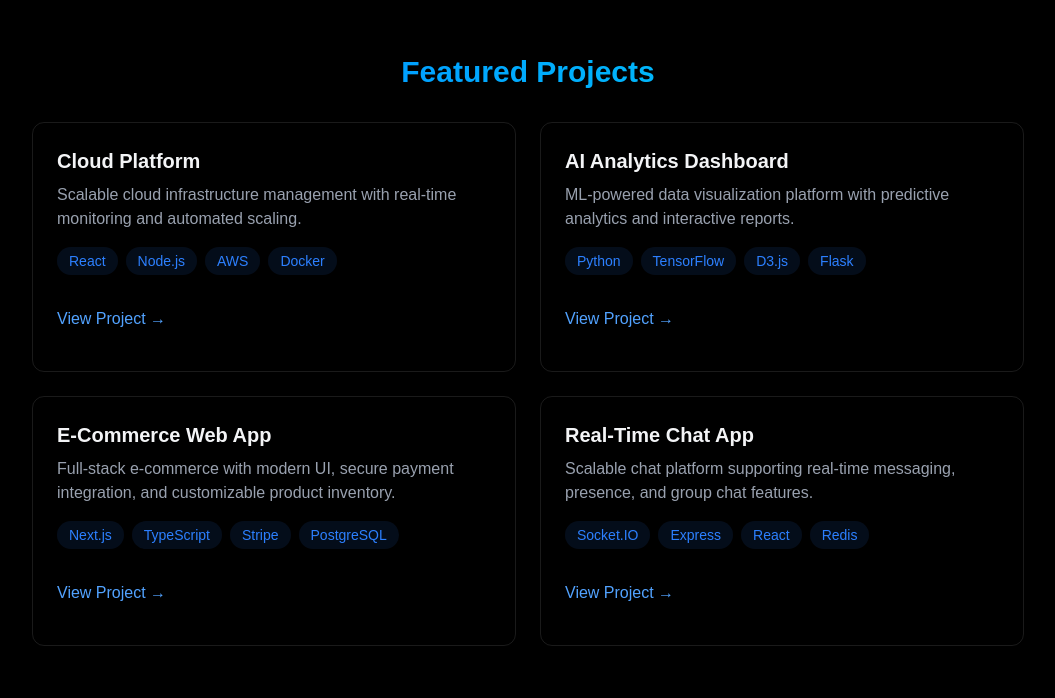
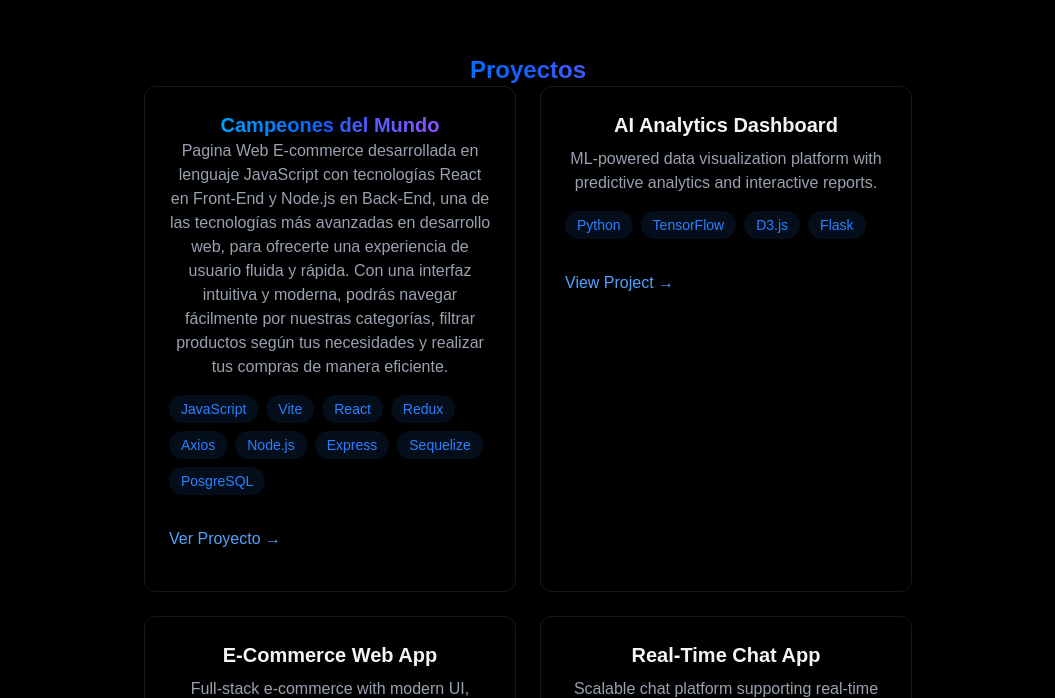
Before and after one commit to NeumanGallardo/NeumanDev, a React (Vite) app: page / in a window 1280 px wide. Shown: the part 1682-2380 px from the top of the page, without its empty margins (112-1167 px from the left). Built offline with nearby package versions, Linux system fonts and the light colour scheme.

Commit message:
projects1

```diff
--- a/src/components/MobileMenu.jsx
+++ b/src/components/MobileMenu.jsx
@@ -21,10 +21,9 @@ export const MobileMenu = ({ menuOpen, setMenuOpen }) => {
   };
 
   return (
-    <div
-      className={`fixed top-0 left-0 w-full bg-[rgba(10,10,10,0.8)] z-40 flex flex-col items-center justify-center
+    <div className={`fixed top-0 left-0 w-full bg-[rgba(10,10,10,0.8)] z-40 flex flex-col items-center justify-center
         transition-all duration-300 ease-in-out
-        ${menuOpen ? "h-screen opacity-100 pointer-events-auto" : "h-0 opacity-0 pointer-events-none"}
+        ${menuOpen ? "h-screen opacity-100 pointer-events-auto" : " h-0 opacity-0 pointer-events-none"}
       `}
     >
       {/* Botón de cierre */}
--- a/src/components/sections/Projects.jsx
+++ b/src/components/sections/Projects.jsx
@@ -7,20 +7,24 @@ export const Projects = () => {
       className="min-h-screen flex items-center justify-center py-20"
     >
       <RevealOnScroll>
-        <div className="max-w-5xl mx-auto px-4">
-          <h2 className="text-3xl font-bold mb-8 bg-gradient-to-r from-blue-500 to-cyan-400 bg-clip-text text-transparent text-center">
-            {" "}
-            Featured Projects
+        <div className="px-4 max-w-5xl mx-autow-full min-w-[300px] md:w-[800px] sm:w-2/3 p-6 text-center ">
+          <h2 className="text-2xl font-bold text-transparent bg-clip-text bg-gradient-to-r from-sky-400 via-blue-600 to-purple-500">
+          {" "}
+            Proyectos
           </h2>
           <div className="grid grid-cols-1 md:grid-cols-2 gap-6">
             <div className="p-6 rounded-xl border border-white/10 hover:-translate-y-1 hover:border-blue-500/30 hover:shadow-[0_2px_8px_rgba(59,130,246,0.2)] transition">
-              <h3 className="text-xl font-bold mb-2"> Cloud Platform</h3>
+              <h3 className="text-xl font-bold text-transparent bg-clip-text bg-gradient-to-r from-sky-400 via-blue-600 to-purple-500"> Campeones del Mundo</h3>
               <p className="text-gray-400 mb-4">
-                Scalable cloud infrastructure management with real-time
-                monitoring and automated scaling.
+              Pagina Web E-commerce desarrollada en lenguaje JavaScript con tecnologías
+              React en Front-End y Node.js en Back-End, una de las tecnologías más avanzadas
+              en desarrollo web, para ofrecerte una experiencia de usuario fluida y rápida.
+              Con una interfaz intuitiva y moderna, podrás navegar fácilmente por nuestras
+              categorías, filtrar productos según tus necesidades y realizar tus compras de
+              manera eficiente.
               </p>
               <div className="flex flex-wrap gap-2 mb-4">
-                {["React", "Node.js", "AWS", "Docker"].map((tech, key) => (
+                {["JavaScript","Vite", "React", "Redux", "Axios" , "Node.js", "Express", "Sequelize", "PosgreSQL"].map((tech, key) => (
                   <span
                     key={key}
                     className="bg-blue-500/10 text-blue-500 py-1 px-3 rounded-full text-sm hover:bg-blue-500/20
@@ -34,10 +38,12 @@ export const Projects = () => {
 
               <div className="flex justify-between items-center">
                 <a
-                  href="#"
+                  href="https://www.youtube.com/watch?v=mTdL0whEhVg"
+                    target="_blank"
+                    rel="noopener noreferrer"
                   className="text-blue-400 hover:text-blue-300 transition-colors my-4"
                 >
-                  View Project →
+                  Ver Proyecto →
                 </a>
               </div>
             </div>
```
